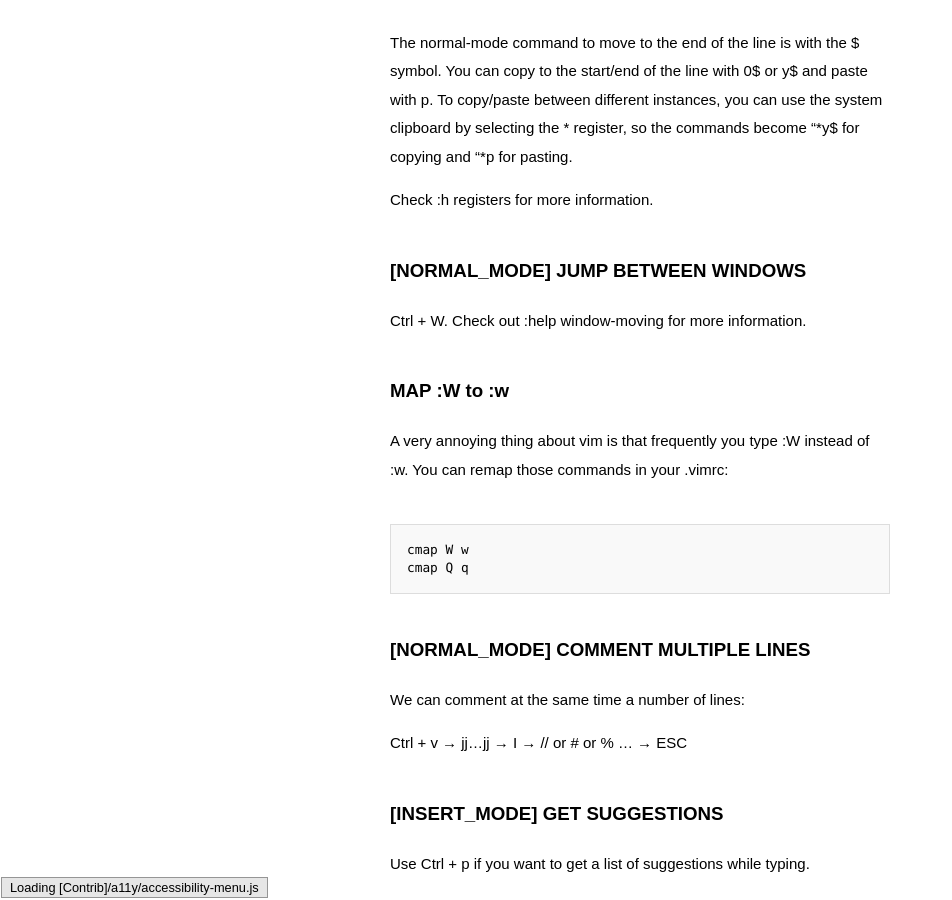
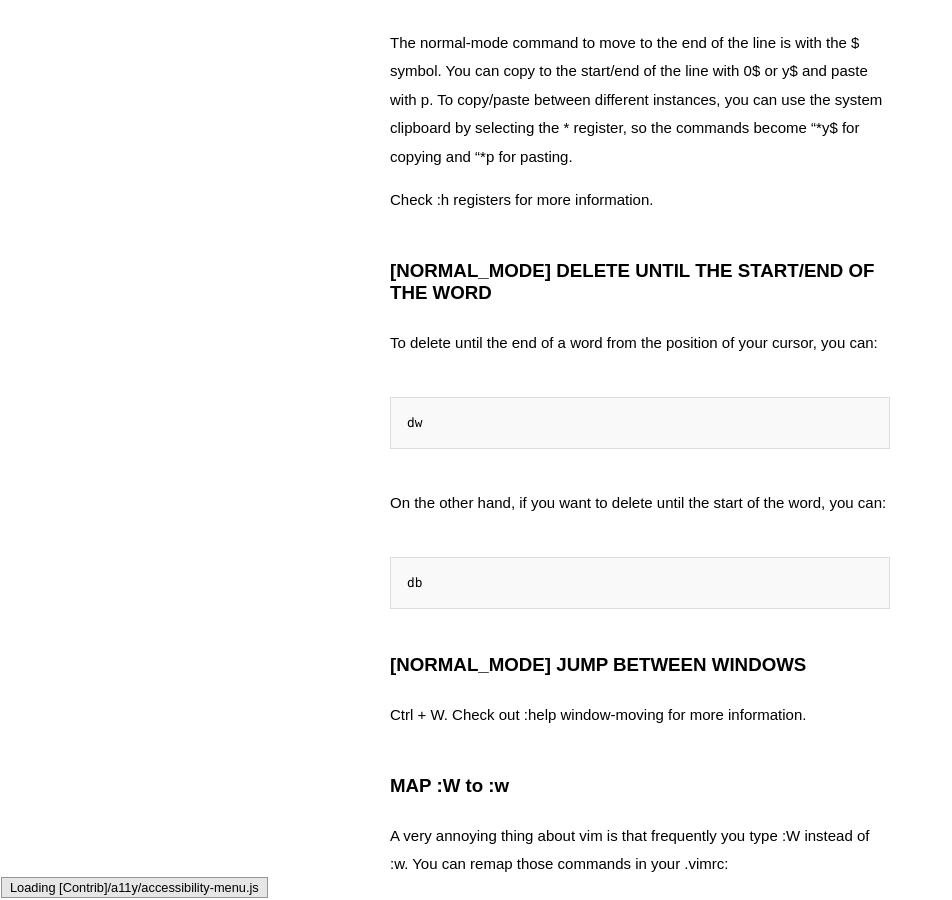
Before and after one commit to jootse84/jootse84.github.io, a Jekyll site: the page built from _posts/2017-02-28-mental-note:-vi-useful-commands.md, in a window 1280 px wide and 900 px high, scrolled down 2564 px. Shown: the whole window, without its empty margins (0-952 px from the left). Built offline with Jekyll 4.4.1, drawn with Linux system fonts in a browser that asks for light colours; some web fonts are replaced; comment, search, counter and statistics services are not loaded.

Commit message:
New post banksters

````diff
--- a/_posts/2017-02-28-mental-note:-vi-useful-commands.md
+++ b/_posts/2017-02-28-mental-note:-vi-useful-commands.md
@@ -58,6 +58,20 @@ The normal-mode command to move to the end of the line is with the $ symbol. You
 
 Check :h registers for more information.
 
+### [NORMAL_MODE] DELETE UNTIL THE START/END OF THE WORD
+
+To delete until the end of a word from the position of your cursor, you can:
+
+```
+dw
+```
+
+On the other hand, if you want to delete until the start of the word, you can:
+
+```
+db
+```
+
 ### [NORMAL_MODE] JUMP BETWEEN WINDOWS
 
 Ctrl + W. Check out :help window-moving for more information.
````
Also changed, not shown: _posts/2017-06-14-banksters.md (added, +33 -0 lines).
